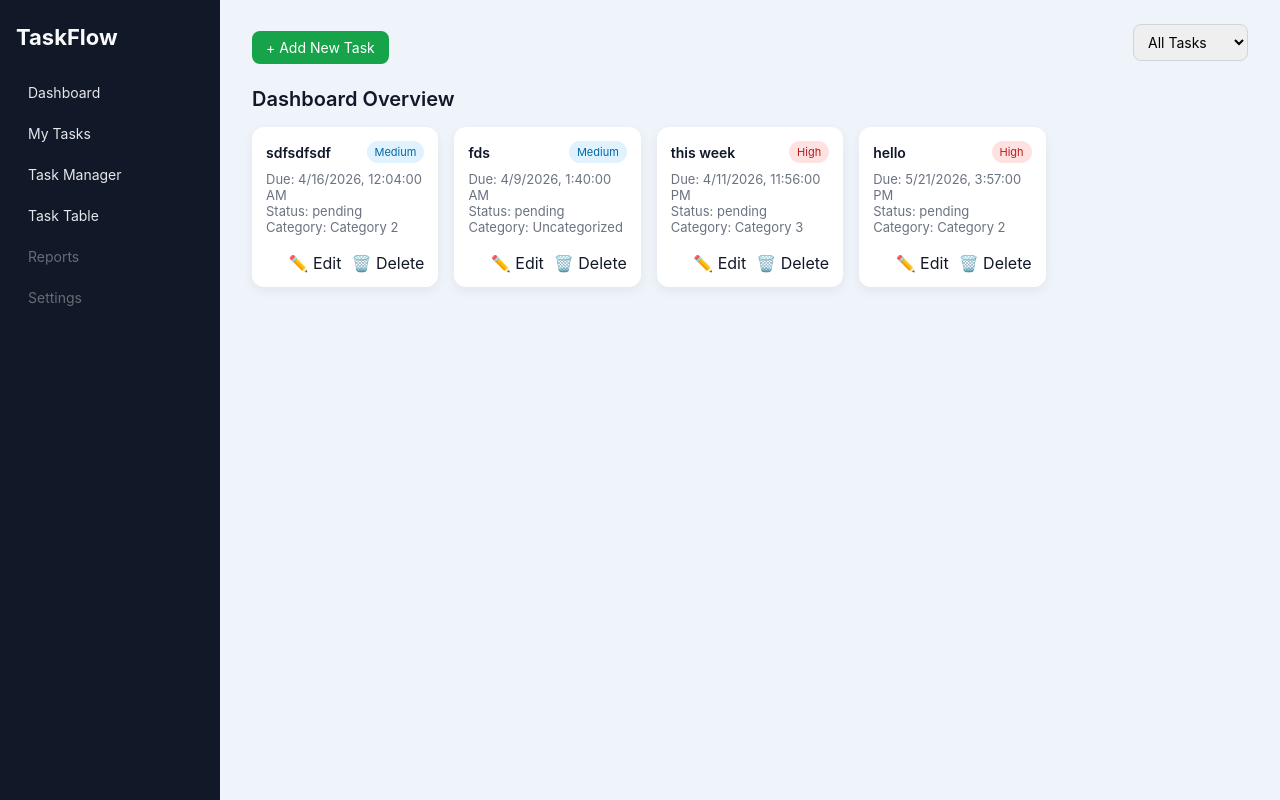
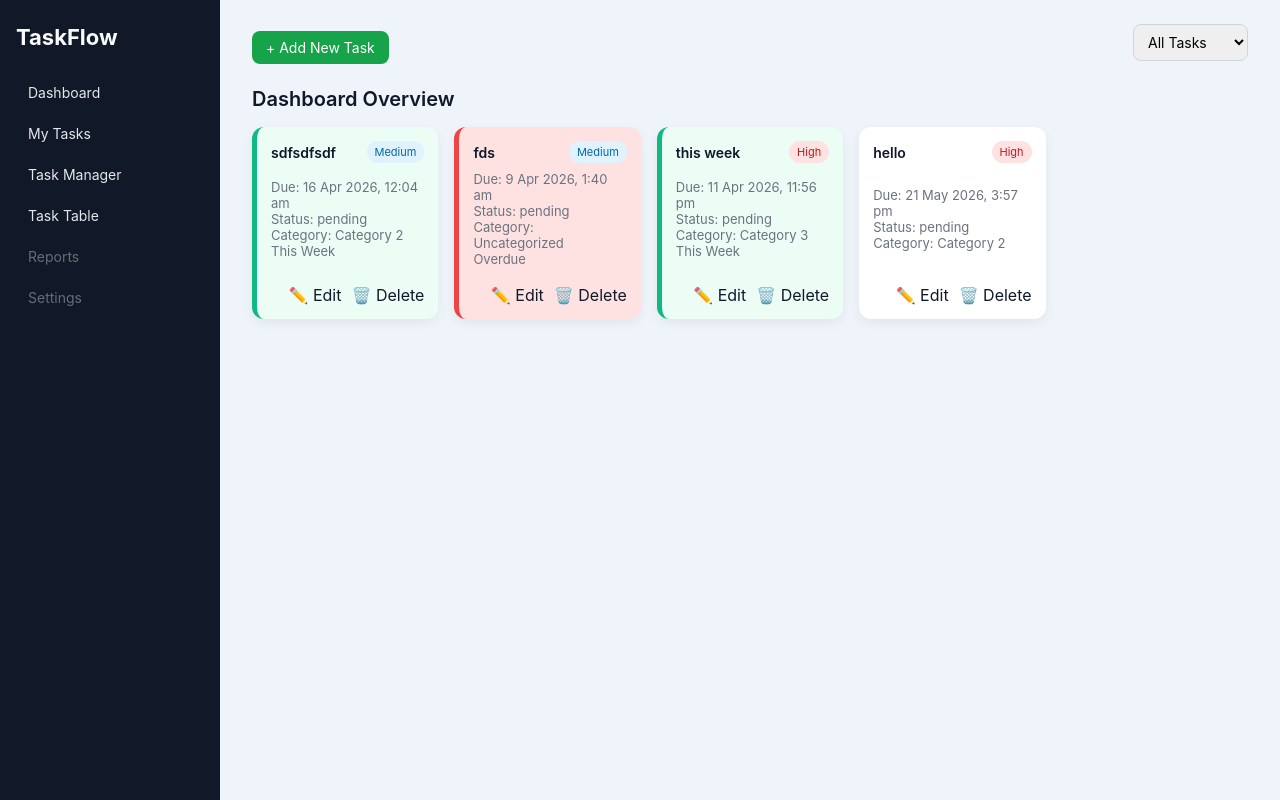
Before and after one commit to AkshatSolankii/TaskFlow, a Flask app: page / in a window 1280 px wide. Run offline with Flask 3, Linux system fonts and the light colour scheme.

Commit message:
Added Task deadlines filters

```diff
--- a/static/script.js
+++ b/static/script.js
@@ -211,13 +211,57 @@ function renderDashboard() {
     container.innerHTML = "";
 
     const mode = document.getElementById("view-filter")?.value || "all";
-    const today = new Date().toISOString().slice(0, 10);
 
     let tasks = [...TASKS];
 
-    if (mode === "today") tasks = tasks.filter(t => t.deadline === today);
-    if (mode === "pending") tasks = tasks.filter(t => t.status === "pending");
-    if (mode === "completed") tasks = tasks.filter(t => t.status === "completed");
+    // 🔥 HELPER FUNCTION
+    function getType(t) {
+        if (!t.deadline) return "normal";
+
+        const now = new Date();
+        const due = new Date(t.deadline);
+
+        // Overdue
+        if (t.status !== "completed" && due < now) return "overdue";
+
+        // Today
+        const today = new Date();
+        today.setHours(0, 0, 0, 0);
+
+        const dueDate = new Date(due);
+        dueDate.setHours(0, 0, 0, 0);
+
+        if (dueDate.getTime() === today.getTime()) return "today";
+
+        // This week
+        const weekEnd = new Date();
+        weekEnd.setDate(weekEnd.getDate() + 7);
+
+        if (due > now && due <= weekEnd) return "week";
+
+        return "normal";
+    }
+
+    // 🔥 FILTERS
+    if (mode === "today") {
+        tasks = tasks.filter(t => getType(t) === "today");
+    }
+
+    if (mode === "week") {
+        tasks = tasks.filter(t => getType(t) === "week");
+    }
+
+    if (mode === "overdue") {
+        tasks = tasks.filter(t => getType(t) === "overdue");
+    }
+
+    if (mode === "pending") {
+        tasks = tasks.filter(t => t.status === "pending");
+    }
+
+    if (mode === "completed") {
+        tasks = tasks.filter(t => t.status === "completed");
+    }
 
     if (tasks.length === 0) {
         container.innerHTML = `<p class="muted">No tasks found.</p>`;
@@ -230,17 +274,40 @@ function renderDashboard() {
                 t.priority === "Low" ? "priority-low" :
                     "priority-medium";
 
+        const type = getType(t);
+
+        // 🔥 STATUS LABEL
+        let statusLabel = "";
+        if (type === "overdue") statusLabel = `<span class="status-badge red">Overdue</span>`;
+        if (type === "today") statusLabel = `<span class="status-badge yellow">Today</span>`;
+        if (type === "week") statusLabel = `<span class="status-badge green">This Week</span>`;
+
         container.innerHTML += `
-            <div class="card">
+            <div class="card task-${type}">
                 <div class="card-head">
                     <span class="task-title">${escapeHtml(t.title)}</span>
                     <span class="priority-badge ${badge}">${t.priority}</span>
                 </div>
+
                 <div class="card-body">
-                    <div>Due: ${t.deadline ? new Date(t.deadline).toLocaleString() : "-"}</div>
+                    <div>
+                        Due: ${t.deadline
+                ? new Date(t.deadline).toLocaleString('en-IN', {
+                    dateStyle: 'medium',
+                    timeStyle: 'short'
+                })
+                : "-"}
+                    </div>
+
                     <div>Status: ${escapeHtml(t.status)}</div>
-                    <div class="muted">Category: ${t.category || "Uncategorized"}</div>
+
+                    <div class="muted">
+                        Category: ${t.category || "Uncategorized"}
+                    </div>
+
+                    ${statusLabel}
                 </div>
+
                 <div class="card-footer">
                     <span class="icon-btn" onclick="goEdit(${t.id})">✏️ Edit</span>
                     <span class="icon-btn" onclick="deleteTask(${t.id})">🗑️ Delete</span>
@@ -394,20 +461,35 @@ function updateTask(e, id) {
 
     const title = document.getElementById("title").value.trim();
     const description = document.getElementById("description").value.trim();
-    const deadline = document.getElementById("deadline").value;
+    const deadlineInput = document.getElementById("deadline").value;
     const priority = document.getElementById("priority").value;
     const status = document.getElementById("status").value;
     const category_id = document.getElementById("category")?.value || null;
 
-    if (!title || !deadline) {
+    // ✅ REQUIRED VALIDATION
+    if (!title || !deadlineInput) {
         return showError("Title and Deadline are required.");
     }
 
+    // ✅ PAST DATE VALIDATION
+    const selected = new Date(deadlineInput);
+    const now = new Date();
+
+    if (selected < now) {
+        return showError("Deadline cannot be in the past.");
+    }
+
+    // ✅ API CALL
     fetch(`/api/tasks/${id}`, {
         method: "PATCH",
         headers: { "Content-Type": "application/json" },
         body: JSON.stringify({
-            title, description, deadline, priority, status, category_id
+            title,
+            description,
+            deadline: deadlineInput, // 🔥 datetime value
+            priority,
+            status,
+            category_id
         })
     })
         .then(res => {
@@ -417,9 +499,6 @@ function updateTask(e, id) {
         })
         .catch(() => showError("Failed to update task."));
 }
-
-
-
 
 
 function goEdit(id) {
@@ -533,3 +612,35 @@ function prevPage() {
         loadTasks(CURRENT_PAGE - 1);
     }
 }
+
+
+function getTaskStatusType(task) {
+    if (!task.deadline) return "none";
+
+    const now = new Date();
+    const due = new Date(task.deadline);
+
+    if (task.status !== "completed" && due < now) {
+        return "overdue";
+    }
+
+    const today = new Date();
+    today.setHours(0, 0, 0, 0);
+
+    const dueDate = new Date(due);
+    dueDate.setHours(0, 0, 0, 0);
+
+    if (dueDate.getTime() === today.getTime()) {
+        return "today";
+    }
+
+    // this week
+    const weekEnd = new Date();
+    weekEnd.setDate(weekEnd.getDate() + 7);
+
+    if (due > now && due <= weekEnd) {
+        return "week";
+    }
+
+    return "normal";
+}
--- a/static/style.css
+++ b/static/style.css
@@ -554,3 +554,52 @@ input[type="datetime-local"]:invalid {
     border: 1px solid #d1d5db;
     font-size: 14px;
 }
+
+
+/* 🔴 Overdue */
+.task-overdue {
+    border-left: 5px solid #ef4444;
+    background: #fee2e2;
+}
+
+/* 🟡 Today */
+.task-today {
+    border-left: 5px solid #f59e0b;
+    background: #fef3c7;
+}
+
+/* 🟢 This Week */
+.task-week {
+    border-left: 5px solid #10b981;
+    background: #ecfdf5;
+}
+
+.profile-card {
+    background: white;
+    padding: 25px;
+    border-radius: 12px;
+    width: 400px;
+    margin: 40px auto;
+    box-shadow: 0 10px 30px rgba(0, 0, 0, 0.1);
+}
+
+.profile-card h2 {
+    margin-bottom: 15px;
+}
+
+.profile-card input {
+    width: 100%;
+    padding: 10px;
+    margin: 8px 0;
+    border-radius: 8px;
+    border: 1px solid #ccc;
+}
+
+.profile-card button {
+    width: 100%;
+    padding: 10px;
+    background: #4f46e5;
+    color: white;
+    border: none;
+    border-radius: 8px;
+}
--- a/templates/dashboard.html
+++ b/templates/dashboard.html
@@ -1,13 +1,15 @@
-
 {% extends "base.html" %}
 {% block content %}
 
 <div class="top-bar">
     <button id="open-add" class="btn btn-green">+ Add New Task</button>
 
+    <!-- 🔥 UPDATED FILTER DROPDOWN -->
     <select id="view-filter" class="dropdown">
         <option value="all">All Tasks</option>
         <option value="today">Today</option>
+        <option value="week">This Week</option>
+        <option value="overdue">Overdue</option>
         <option value="pending">Pending</option>
         <option value="completed">Completed</option>
     </select>
@@ -17,8 +19,7 @@
 
 <div id="message-box"></div>
 
-<div id="dashboard-cards" class="cards-grid">
-
-</div>
+<!-- 🔥 TASK CARDS -->
+<div id="dashboard-cards" class="cards-grid"></div>
 
 {% endblock %}
```
Also changed, not shown: tasks.db.
